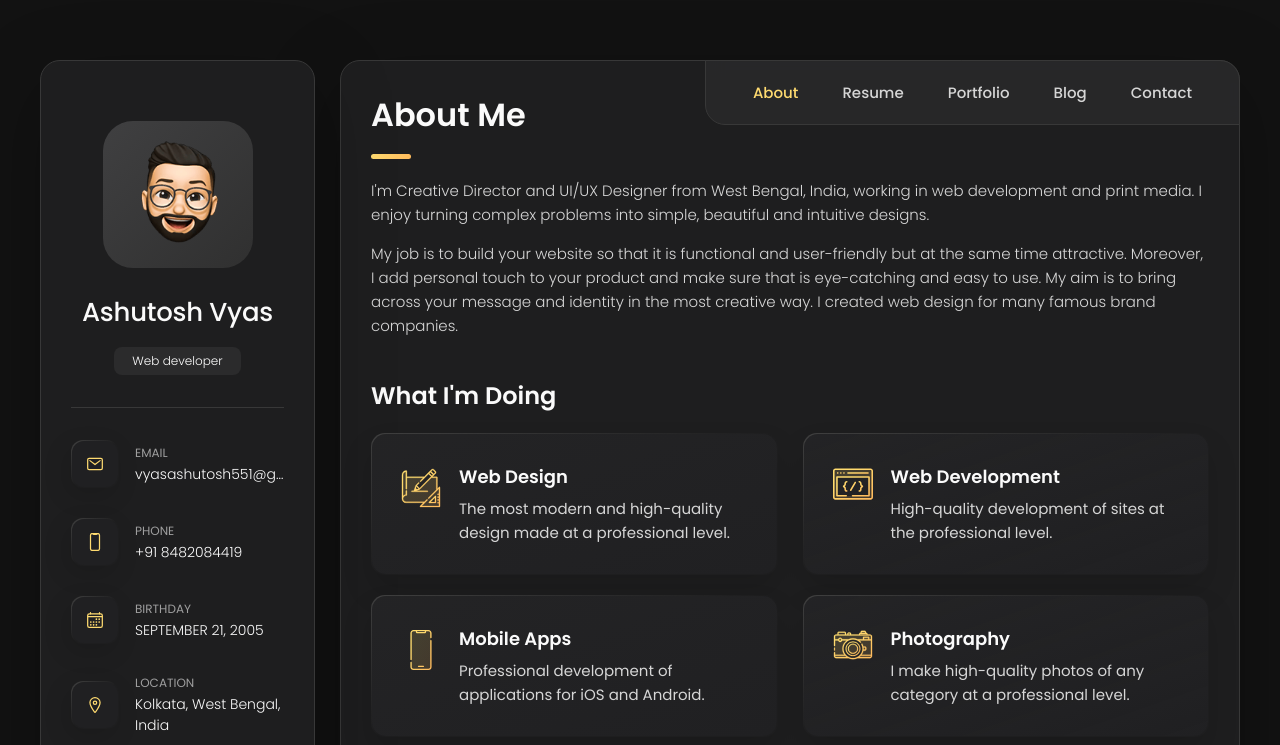
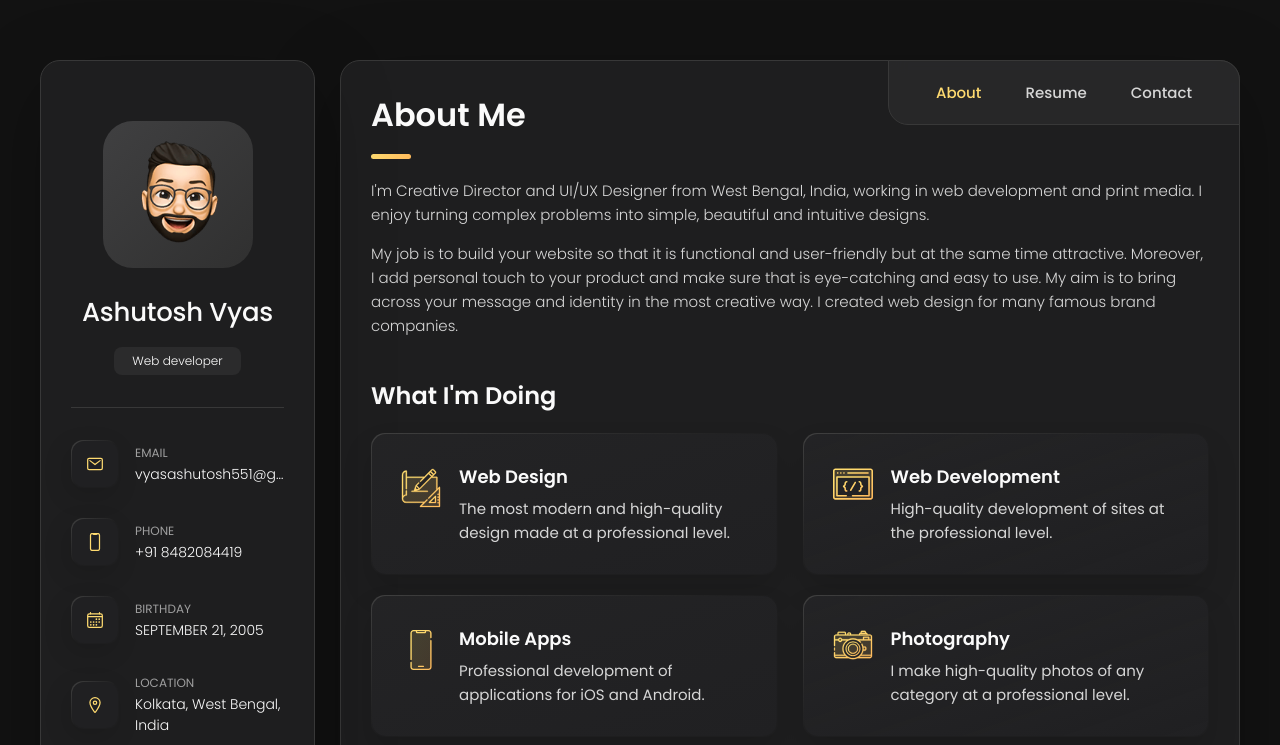
Before and after one commit to ashutoshvyas2/portfolio, a plain HTML site: page index.html in a window 1280 px wide. Shown: the top 745 px of the page. Drawn offline with nearby package versions, Linux system fonts and the light colour scheme.

Commit message:
Update index.html

```diff
--- a/index.html
+++ b/index.html
@@ -177,15 +177,7 @@
             <button class="navbar-link" data-nav-link>Resume</button>
           </li>
 
-          <li class="navbar-item">
-            <button class="navbar-link" data-nav-link>Portfolio</button>
-          </li>
-
-          <li class="navbar-item">
-            <button class="navbar-link" data-nav-link>Blog</button>
-          </li>
-
-          <li class="navbar-item">
+         <li class="navbar-item">
             <button class="navbar-link" data-nav-link>Contact</button>
           </li>
 
```
